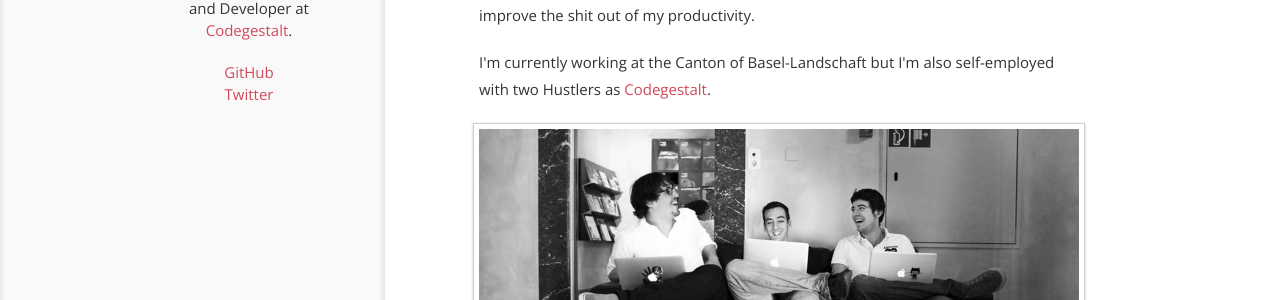
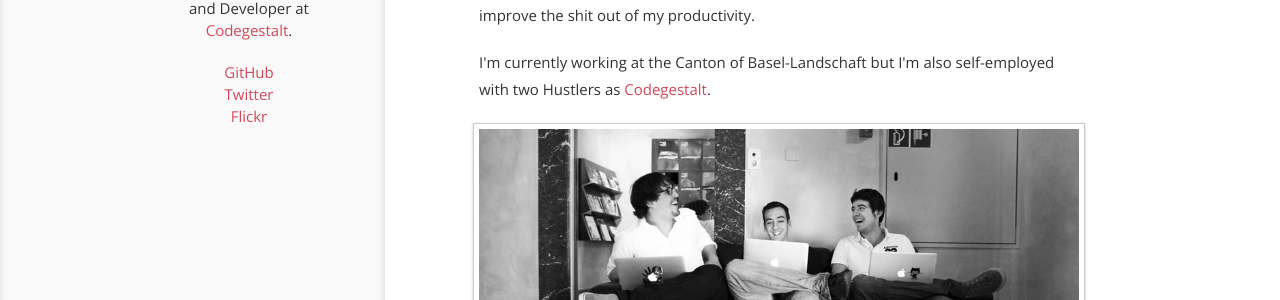
Before and after one commit to danielpuglisi/danielpuglisi.github.com, a Jekyll site: the page built from about.html, in a window 1280 px wide. Shown: the part 309-609 px from the top of the page. Built offline with Jekyll 4.4.1, drawn with Linux system fonts in a browser that asks for light colours; Markdown is read by kramdown in place of the engine named in the settings.

Commit message:
added flickr link

```diff
--- a/_layouts/layout.html
+++ b/_layouts/layout.html
@@ -40,6 +40,7 @@
       <ul>
         <li><a href="https://github.com/danielpuglisi">GitHub</a></li>
         <li><a href="https://twitter.com/#!/danielpuglisi">Twitter</a></li>
+        <li><a href="http://www.flickr.com/photos/danielpuglisi/">Flickr</a></li>
       </ul>
       <footer>
         <a href="/atom.xml">RSS</a> - <a href="/about.html">About</a>
```
